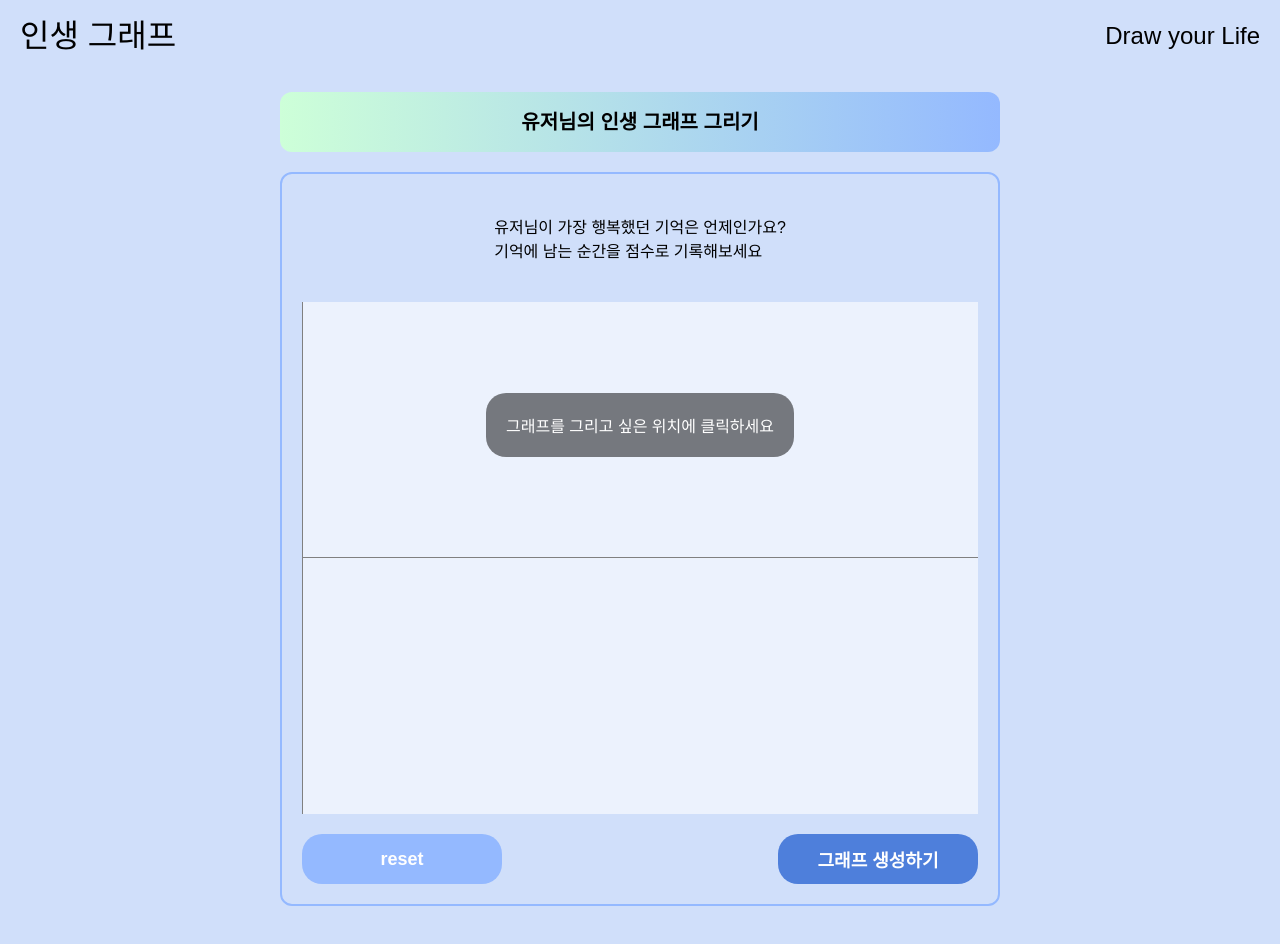
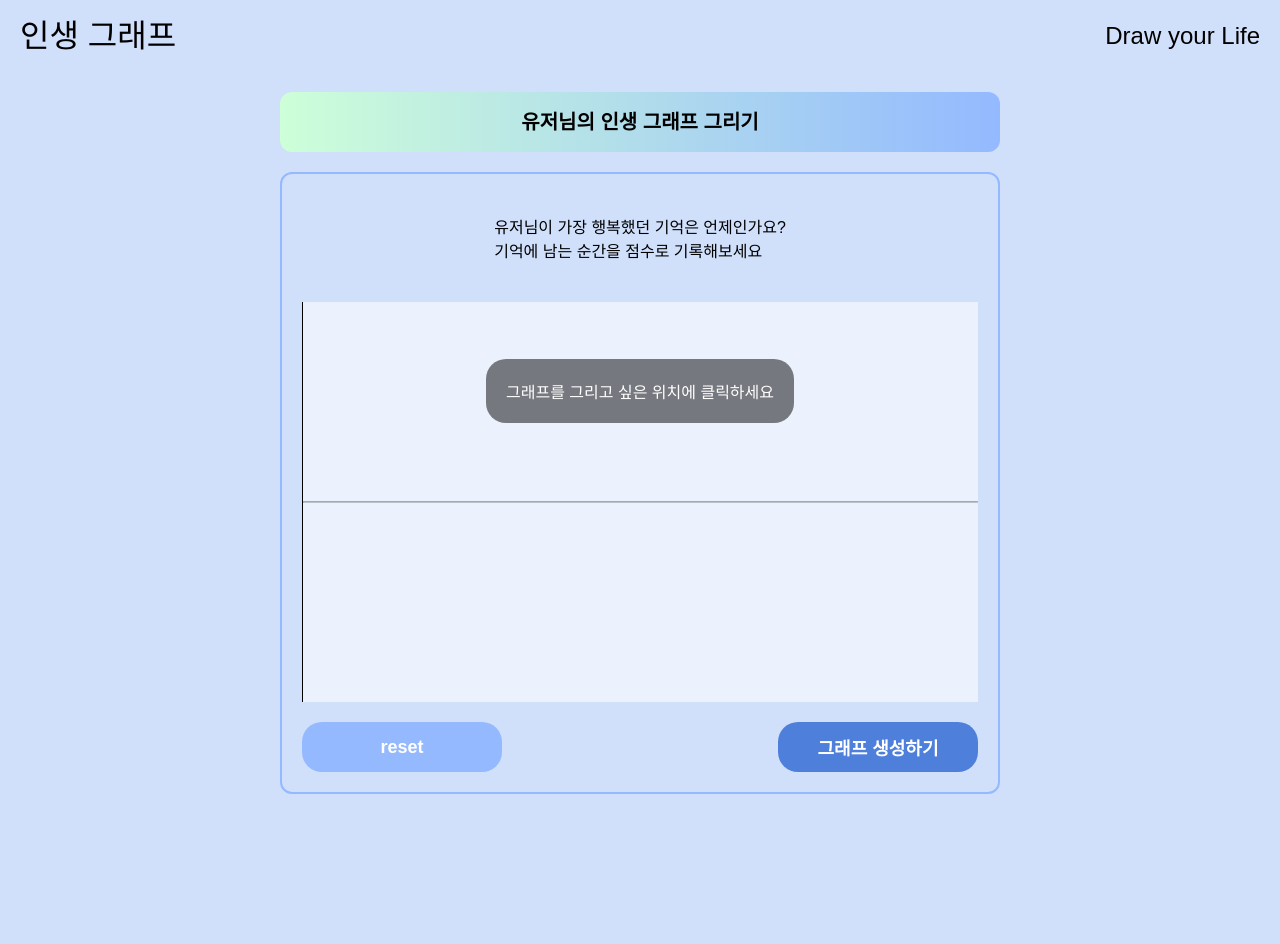
Before and after one commit to hongggyelim/lifeGraph, a React (Create React App) app: page /main in a window 1280 px wide. After the commit the page ends 834 px from the top, so only its background shows below. Built offline with nearby package versions, Linux system fonts and the light colour scheme.

Commit message:
feat: 이미지 저장 구현

```diff
--- a/package.json
+++ b/package.json
@@ -4,6 +4,8 @@
   "private": true,
   "dependencies": {
     "cra-template-typescript": "1.2.0",
+    "file-saver": "^2.0.5",
+    "html2canvas": "^1.4.1",
     "react": "^19.0.0",
     "react-dom": "^19.0.0",
     "react-router-dom": "^7.1.5",
@@ -34,5 +36,8 @@
       "last 1 firefox version",
       "last 1 safari version"
     ]
+  },
+  "devDependencies": {
+    "@types/file-saver": "^2.0.7"
   }
 }
--- a/src/pages/Main/component/Graph/Graph.tsx
+++ b/src/pages/Main/component/Graph/Graph.tsx
@@ -12,7 +12,6 @@ const Graph = () => {
     const x = e.clientX - rect.left;
     const y = e.clientY - rect.top;
     addPoint({ id: Date.now(), x, y, title: "" }); // 클릭한 좌표 추가
-    console.log("points", points);
   };
 
   const handleChange = (e: ChangeEvent<HTMLInputElement>, id: number) => {
@@ -35,8 +34,7 @@ const Graph = () => {
           ref={inputRef}
         />
       ))}
-      <div className="graph" id="graph-upper"></div>
-      <div className="graph"></div>
+      <hr className="graph-devider" />
     </div>
   );
 };
--- a/src/pages/Main/component/Graph/graph.scss
+++ b/src/pages/Main/component/Graph/graph.scss
@@ -1,19 +1,20 @@
 .graph-container {
   position: relative;
-  width: 100%;
   margin: 0 auto;
   display: flex;
   flex-direction: column;
   overflow: hidden;
-  .graph {
-    background-color: rgba(255, 255, 255, 0.6);
+  background-color: rgba(255, 255, 255, 0.6);
+  width: 100%;
+  height: 30dvw;
+  min-height: 400px;
+  border-left: 1px solid;
+  .graph-devider {
+    height: 1px;
     width: 100%;
-    height: 20dvw;
-    border-left: 1px solid;
-    border-color: gray;
-  }
-  #graph-upper {
-    border-bottom: 1px solid;
-    border-color: gray;
+    position: absolute;
+    border-color: rgba(0, 0, 0, 0.3);
+    top: 50%;
+    transform: translateY(-50%); /* 중앙 정렬 */
   }
 }
--- a/src/pages/Main/component/Point/Point.tsx
+++ b/src/pages/Main/component/Point/Point.tsx
@@ -17,16 +17,13 @@ const Point = forwardRef<HTMLInputElement, PointProp>(({ x, y, title, onChange }
       }}
     >
       <input
-        style={{
-          top: `${y}px`,
-          left: `${x}px`,
-        }}
         className="point-input"
         type="text"
         value={title}
         ref={ref}
         onChange={onChange}
         onClick={(e) => e.stopPropagation()}
+        readOnly={!onChange && true}
       />
     </div>
   );
--- a/src/pages/Result/index.tsx
+++ b/src/pages/Result/index.tsx
@@ -1,8 +1,10 @@
-import { useEffect, useState } from "react";
+import { useEffect, useRef, useState } from "react";
 import { useNavigate } from "react-router-dom";
 import { InfoType } from "../../types/userInfoType";
 import "./result.scss";
 import ResultGraph from "./Graph/ResultGraph";
+import html2canvas from "html2canvas";
+import saveAs from "file-saver";
 
 const ResultPage = () => {
   const [info, setInfo] = useState<InfoType>({
@@ -31,11 +33,27 @@ const ResultPage = () => {
     8: "다채로운 삶🎨",
   };
 
+  //이미지 저장
+  const imageRef = useRef<HTMLDivElement>(null);
+  const handleDownload = async () => {
+    const image = imageRef.current;
+    if (!image) return;
+    try {
+      const canvas = await html2canvas(image, { scale: 2 });
+      canvas.toBlob((blob) => {
+        if (blob) {
+          saveAs(blob, "life-graph.png");
+        }
+      });
+    } catch (err) {
+      console.log("이미지 저장 중 에러 발생", err);
+    }
+  };
   return (
     <main>
       <div className="main-div">
         <h3>{name}님의 인생 그래프</h3>
-        <div className="border">
+        <div className="border" ref={imageRef}>
           <b className="result-title">
             {name}님의 인생은 {type[1]}
           </b>
@@ -45,7 +63,7 @@ const ResultPage = () => {
               👈 다시 그리러 가기
             </button>
             <div>
-              <button type="button" onClick={() => navigate("/main")}>
+              <button type="button" onClick={handleDownload}>
                 🖼️ 저장
               </button>
               <button type="button" onClick={() => navigate("/main")}>
```
Also changed, not shown: 1 other file (tests, documents, lock files or other folders).
